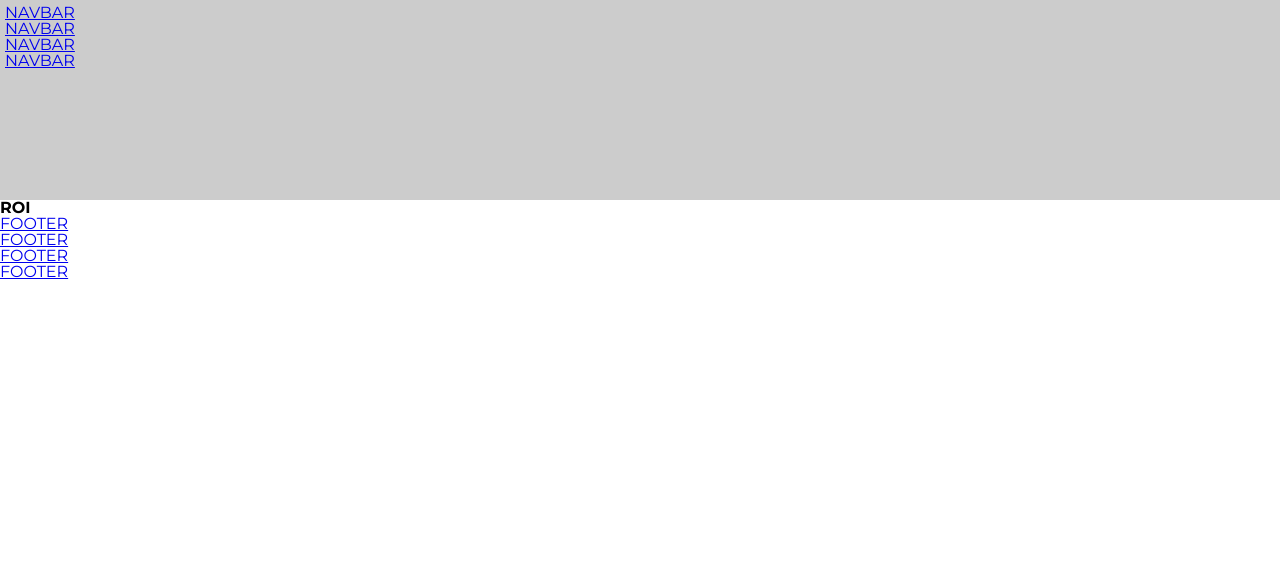
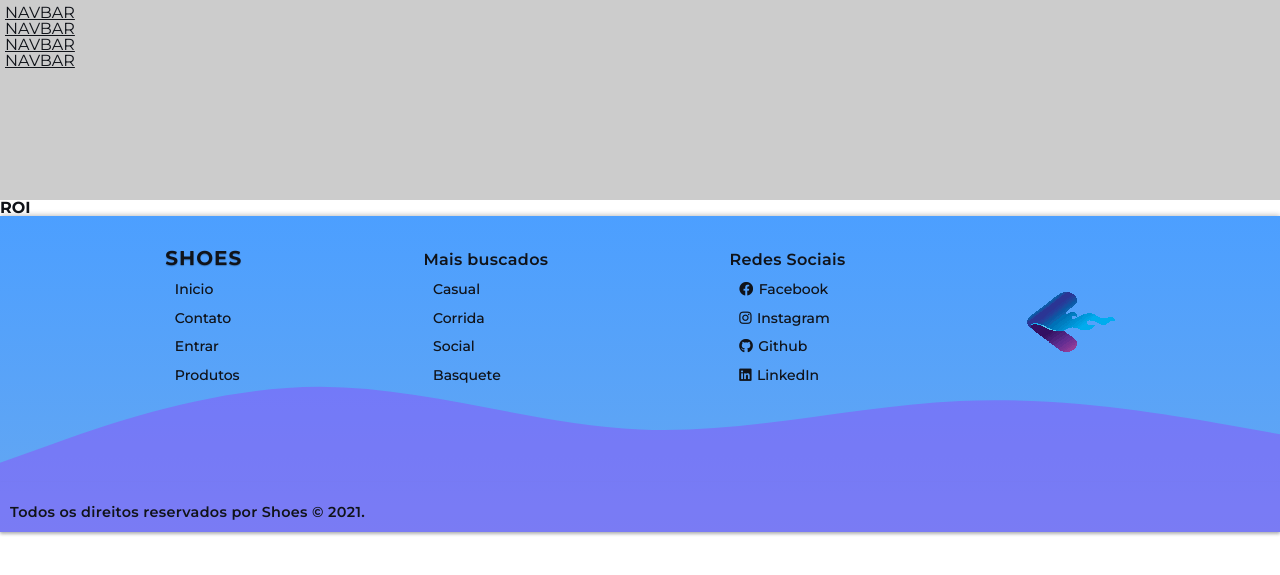
Before and after one commit to Deofino/FinalSemestrePW, a PHP site: page /Escola/ in a window 1280 px wide. Shown: the top 575 px of the page. Run offline with PHP 8.4, Linux system fonts and the light colour scheme; some libraries are stand-ins or nearby versions.

Commit message:
Delfino footer

```diff
--- a/app/view/template/footer.twig
+++ b/app/view/template/footer.twig
@@ -1,10 +1,40 @@
-<footer>
-    <div>
-        <ul>
-            <li><a href="#">FOOTER</a></li>
-            <li><a href="#">FOOTER</a></li>
-            <li><a href="#">FOOTER</a></li>
-            <li><a href="#">FOOTER</a></li>
+<footer id="footer">
+    <div id="under-nav" class="footer-item">
+        <div class="div-image">
+            <a href="./"><img class="image" src="./img/logo.png" alt="Logotipo"></a>
+        </div>
+        <ul id="list-items">
+            <a href="./"><h3>Shoes</h3></a>
+            <li class="items"><a href="./">Inicio</a></li>
+            <li class="items"><a href="./contact">Contato</a></li>
+            <li class="items"><a href="./admin">Entrar</a></li>
+            <li class="items"><a href="./product">Produtos</a></li>
         </ul>
     </div>
+    <div class="footer-item" id="categories">
+        <ul id="list-items">
+            <p>Mais buscados</p>
+            <li class="items"><a href="./products/casual">Casual</a></li>
+            <li class="items"><a href="./products/corrida">Corrida</a></li>
+            <li class="items"><a href="./products/social">Social</a></li>
+            <li class="items"><a href="./products/basquete">Basquete</a></li>
+        </ul>
+    </div>
+    <div class="footer-item" id="social">
+        <ul id="social-items">
+            <p>Redes Sociais</p>
+            <li class="items"><a href="https://www.facebook.com/profile.php?id=100009290472669" target="_blank"><i class="fab fa-facebook"><span>Facebook</span></i></a></li>
+            <li class="items"><a href="https://www.instagram.com/vigoncalves_p/" target="_blank"><i class="fab fa-instagram"><span>Instagram</span></i></a></li>
+            <li class="items"><a href="https://github.com/Deofino/FinalSemestrePW" target="_blank"><i class="fab fa-github"><span>Github</span></i></a></li>
+            <li class="items"><a href="https://www.linkedin.com/in/guilherme-narciso-162382189/" target="_blank"><i class="fab fa-linkedin"><span>LinkedIn</span></i></a></li>
+        </ul>
+
+    </div>
+    <div id="div-logo" class="footer-item">
+        <a href="./"><img class="image" src="./img/logo.png" alt="Logotipo"></a>
+    </div>
+    <div id="div-copy" >
+        <p>Todos os direitos reservados por Shoes &copy; 2021.</p>
+        <svg xmlns="http://www.w3.org/2000/svg" viewBox="0 0 1440 270"><path fill="#993BF766" fill-opacity="1" d="M0,192L60,170.7C120,149,240,107,360,106.7C480,107,600,149,720,154.7C840,160,960,128,1080,122.7C1200,117,1320,139,1380,149.3L1440,160L1440,320L1380,320C1320,320,1200,320,1080,320C960,320,840,320,720,320C600,320,480,320,360,320C240,320,120,320,60,320L0,320Z"></path></svg>
+    </div>
 </footer>
--- a/app/view/template/html.twig
+++ b/app/view/template/html.twig
@@ -40,6 +40,7 @@
     <link rel="stylesheet" href="css/reset.css">
 
     <link rel="stylesheet" href="./css/footer.css">
+
     {% block styles %}
 
     {% endblock %}
--- a/public/css/footer.css
+++ b/public/css/footer.css
@@ -1,3 +1,177 @@
 footer{
-    background-color: var();
+    background-image: linear-gradient(var(--primary_color_dark),var(--primary_color));
+    padding: .3rem;
+    display: flex;
+    flex-direction: row;
+    position: relative;
+    justify-content: space-evenly;
+    width: 100%;
+    flex-wrap: wrap;
+    padding-bottom: 60px;
+    height: 100%;
+    box-shadow: 0px -1px 5px var(--shadow);
 }
+footer .div-image{
+    width: 60px;
+    height: 50px;
+}
+footer img{
+    width: 100%;
+    height: 100%;
+}
+footer a, footer i, footer span{
+    color: var(--black);
+    text-decoration: none;
+    z-index: 10;
+    font-size: max(14px, .8vw);
+    font-weight: 500;
+    text-shadow: 0 .2px .2px var(--shadow);
+}
+footer .footer-item{
+    width: 100%;
+    padding: 0 1rem;
+    display: flex;
+    margin: .5rem;
+    z-index: 10;
+    /* background-color: #fff; */
+    align-self: baseline;
+    border-bottom: .5px solid var(--shadow);
+    flex-direction: column;
+}
+#div-copy{
+    position: absolute;
+    height: 50px;
+    display: flex;
+    bottom: 0;
+    width: 100%;
+    justify-content: center;
+    align-items: flex-end;
+    box-shadow: 0px 2px 3px var(--shadow);
+}
+#div-copy > p{
+    font-size: max(.6rem,1.7vw);
+    color: var(--black);
+    font-weight: 600;
+
+    margin-bottom: 5px;
+    z-index: 10;
+}
+footer #under-nav{
+    flex-direction: row;
+    position: relative;
+    justify-content: space-between;
+    align-items: flex-start;
+}
+footer div .div-image{
+    order: 2;
+}
+footer #under-nav > ul  h3{
+    font-size: max(20px, 1.2vw);
+    color: var(--black);
+    text-transform: uppercase;
+    letter-spacing: 1px;
+    text-shadow: 0 .5px 1px var(--shadow);
+}
+footer p{
+    font-size: max(16px, 1vw);
+    font-weight: 700;
+    color: var(--black);
+    letter-spacing: .3px;
+    margin-bottom: .2rem;
+}
+footer li{
+    margin: .35rem 0;
+    margin-left: 1.3rem;
+    width: 100%;
+    position: relative;
+}
+footer a::after{
+    content: '';
+    position: absolute;
+    bottom: -1px;
+    left: -3px;
+    height: .1px;
+    width: 0;
+    transition: .4s ease;
+    opacity: .3;
+    background-color: var(--black);
+}
+footer a:hover::after {
+    width: 100%;
+    opacity: .8;
+}
+li i span{
+    margin-left: .35rem;
+}
+footer  svg{
+    width: 100%;
+    position: absolute;
+    bottom: 0px;
+}
+footer #div-logo{
+    display: none;
+}
+
+@media screen and (min-width: 960px ) {
+    footer{
+        padding: 1rem;
+        flex-wrap: nowrap;
+        padding-bottom: 120px;
+    }
+    footer .div-image{
+        width: 80px;
+        height: 60px;
+    }
+    footer #under-nav{
+        display: flex;
+        justify-content: center;
+    }
+    footer a, footer i, footer span{
+        font-size: max(14px, .9vw);
+        font-weight: 500;
+    }
+    footer .footer-item{
+        margin: 1rem;
+        border-bottom: 0;
+        flex-grow: 0;
+        width: auto;
+        align-items: center !important;
+    }
+    footer div .div-image{
+        display: none;
+    }
+    #div-copy{
+        justify-content: flex-start;
+        align-items: center;
+    }
+    #div-copy > p{
+        font-size: .9rem;
+        margin-bottom: 5px;
+        font-weight: 600;
+        margin-bottom: -10px;
+        margin-left: 10px;
+    }
+    footer #under-nav > ul  h3{
+        font-size: max(20px, 1.2vw);
+    }
+    footer p{
+        font-size: max(16px, 1vw);
+        font-weight: 600;
+        margin-bottom: .8rem;
+    }
+    footer li{
+        margin: .8rem 0;
+        margin-left: .6em;
+    }
+    footer  svg{
+        opacity: 1;
+    }
+
+    footer #div-logo{
+        display: block;
+        width: 120px;
+        justify-self: center;
+        align-self: center;
+        height: 60px;
+    }
+}
--- a/public/css/reset.css
+++ b/public/css/reset.css
@@ -7,13 +7,14 @@
 	--background_color: #E4E9F1;
 	--background_color_dark: #282F3E;
 	--accent_color: #EC5732;
-	--accent_color_dark: #83240C;
-	--primary_color: #5CA8FF;
-	--primary_color_dark: #1F87FF;
-	--alternative_color: #993BF7;
+	--accent_color_dark: #411105;
+	--primary_color: #65a7f1;
+	--primary_color_dark: #4c9fff;
+	--alternative_color: #280c4455;
 	--white: #F5F5Ff;
 	--gray: #CAD3E3;
 	--black: #101319;
+	--shadow: #10131944;
 }
 html, body, div, span, applet, object, iframe,
 h1, h2, h3, h4, h5, h6, p, blockquote, pre,
@@ -30,6 +31,7 @@ menu, nav, output, ruby, section, summary,
 time, mark, audio, video {
 	margin: 0;
 	padding: 0;
+	color: var(--black);
 	border: 0;
 	font-family: 'Montserrat', Verdana, Arial, sans-serif;
 	box-sizing: border-box;
@@ -59,3 +61,8 @@ table {
 	border-collapse: collapse;
 	border-spacing: 0;
 }
+img{
+	width: 100%;
+	height: 100%;
+	image-rendering: pixelated;
+}
```
Also changed, not shown: README.md, public/img/vectors/pig_coin.png (added).
